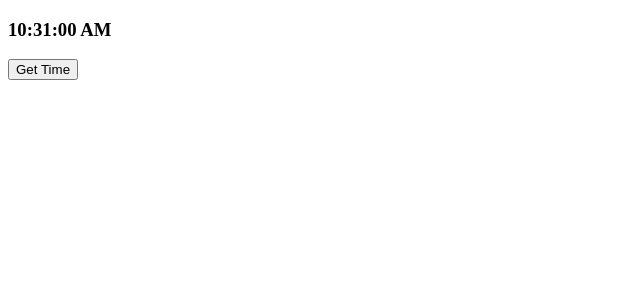
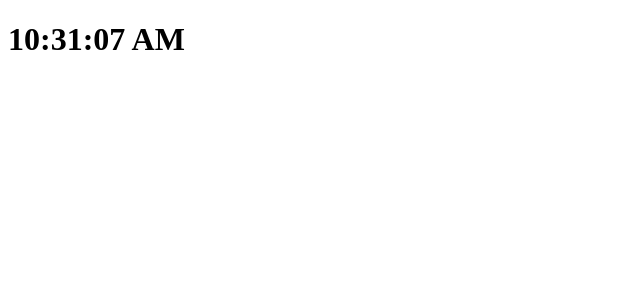
Before and after one commit to SharjeelMoqrabKhan/Basic-React-Learning-2020, a React (Create React App) app: page / in a window 1280 px wide. Shown: the top 300 px of the page, without its empty margins (0-640 px from the left). Built offline with nearby package versions, Linux system fonts and the light colour scheme; a web font is replaced by a local one.

Commit message:
Digital Clock Mini Project2

```diff
--- /dev/null
+++ b/src/DigitalWatch.jsx
@@ -0,0 +1,18 @@
+import React, { useState } from "react";
+
+const DigitalWatch = () => {
+  let time = new Date().toLocaleTimeString();
+  const [currenttime, settime] = useState(time);
+  const updateTime = () => {
+    time = new Date().toLocaleTimeString();
+    settime(time);
+  };
+  setInterval(updateTime, 1000);
+  return (
+    <React.Fragment>
+      <h1>{currenttime}</h1>
+    </React.Fragment>
+  );
+};
+
+export default DigitalWatch;
--- a/src/index.js
+++ b/src/index.js
@@ -1,5 +1,5 @@
 import React from "react";
 import ReactDOM from "react-dom";
-import Time from "../src/Time";
+import DigitalWatch from "../src/DigitalWatch";
 
-ReactDOM.render(<Time />, document.getElementById("root"));
+ReactDOM.render(<DigitalWatch />, document.getElementById("root"));
```
